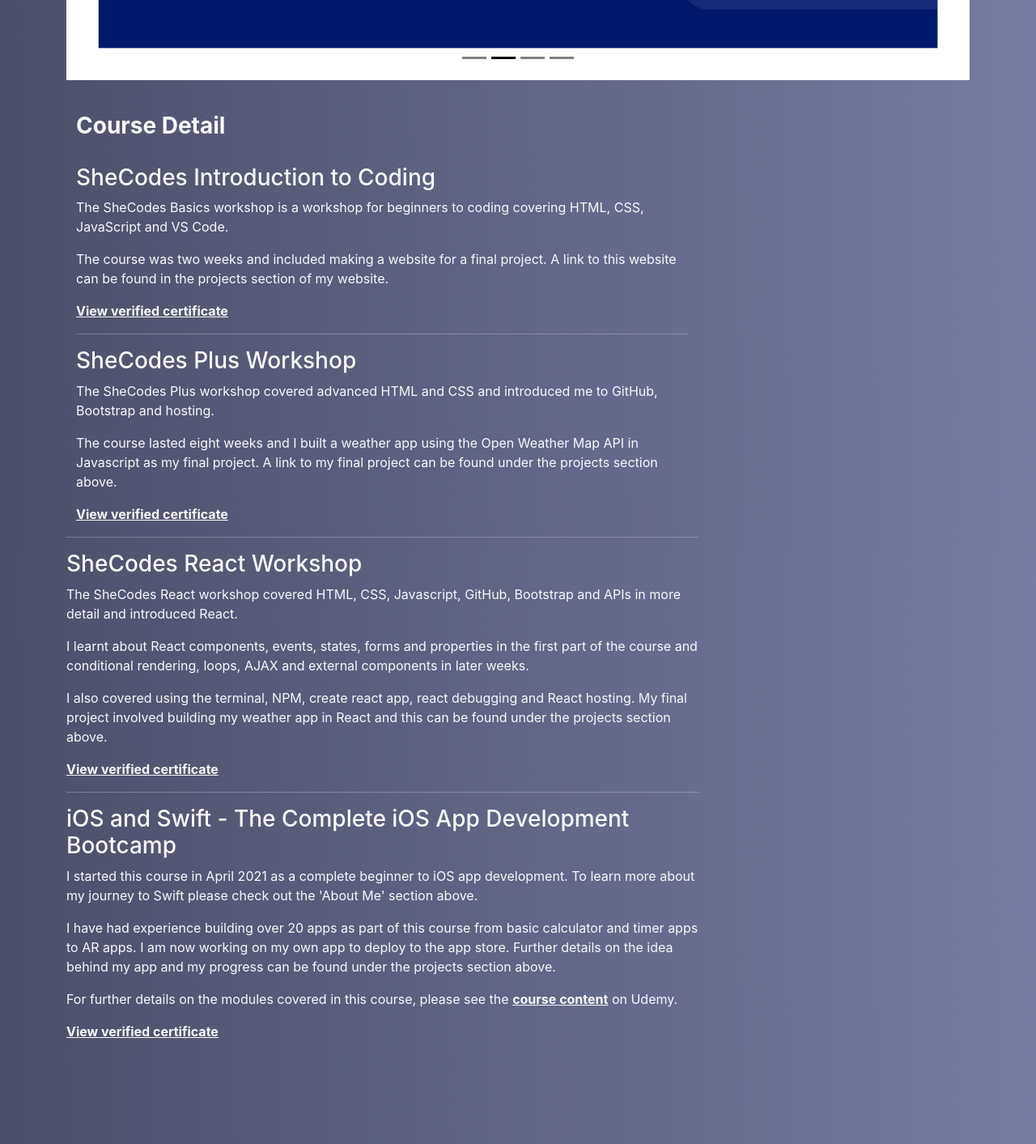
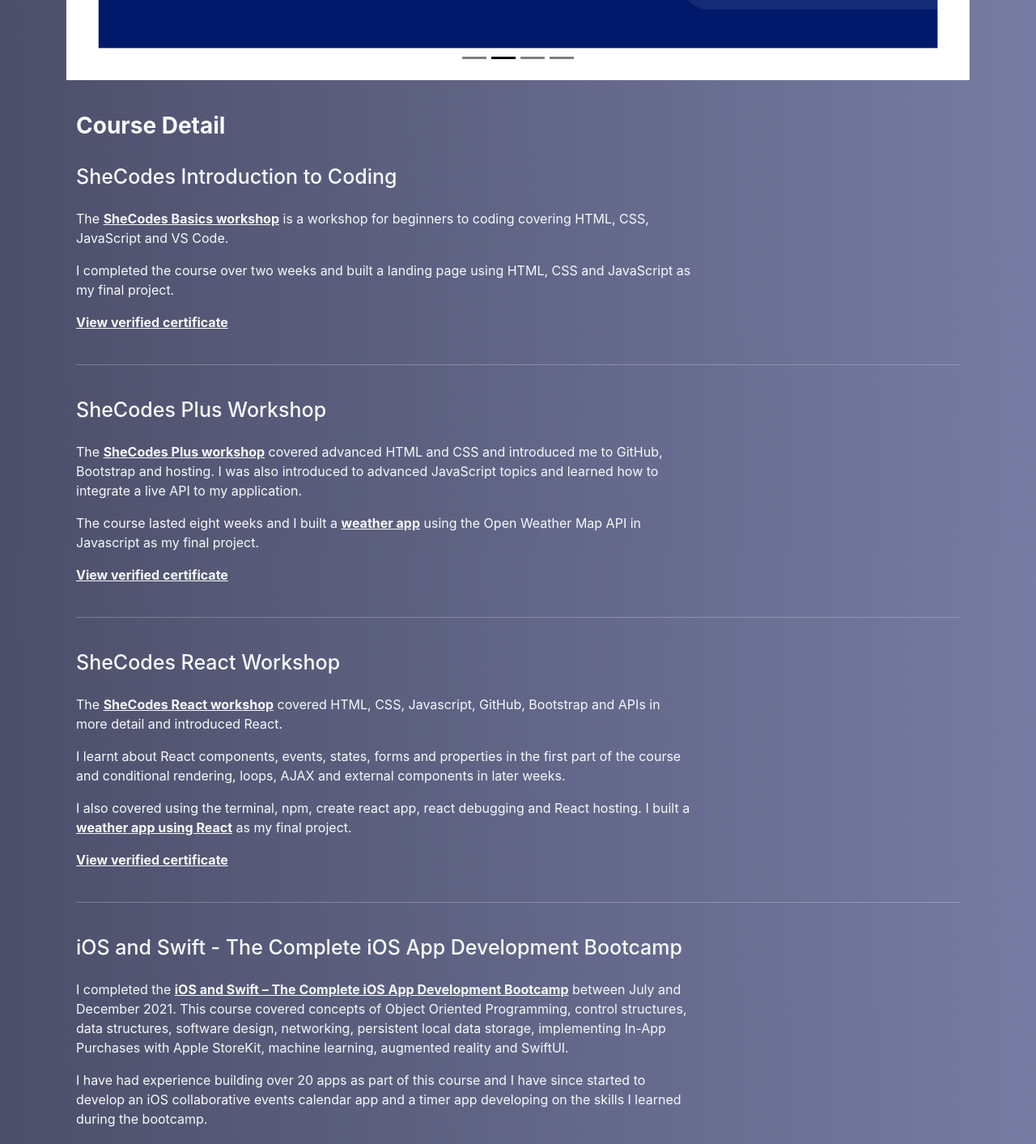
Before and after one commit to lucyjdev/portfolio-website, a React (Create React App) app: page /certificates in a window 1280 px wide. Shown: the part 920-2333 px from the top of the page at 81% size. Built offline with nearby package versions, Linux system fonts and the light colour scheme.

Commit message:
Remove unused code and amend wording for 'Certificates'

```diff
--- a/src/Certificates.tsx
+++ b/src/Certificates.tsx
@@ -10,42 +10,49 @@
       <Navigation />
       <h1 className="title">Certificates</h1>
       <Slider />
-      <div className="info-para">
       <div className="container-fluid">
         <h3 className="project-title">Course Detail</h3>
-          <div className="row" id="certificate-rows">
-            <div className="col">
-              <h3>SheCodes Introduction to Coding</h3>
-              <p>
-                The SheCodes Basics workshop is a workshop for beginners to
-                coding covering HTML, CSS, JavaScript and VS Code.
+        <h3 className="certificate-heading">SheCodes Introduction to Coding</h3>
+        <p className="certificate-para">
+          The{" "}
+          <a className="link" href="https://www.shecodes.io/workshop">
+            SheCodes Basics workshop
+          </a>{" "}
+          is a workshop for beginners to coding covering HTML, CSS, JavaScript
+          and VS Code.
         </p>
-              <p>
-                The course was two weeks and included making a website for a
-                final project. A link to this website can be found in the
-                projects section of my website.
+        <p className="certificate-para">
+          I completed the course over two weeks and built a landing page using
+          HTML, CSS and JavaScript as my final project.
         </p>
+        <p className="certificate-para">
           <a
             className="link"
             href="https://www.shecodes.io/certificates/40f353a498faeb8fc59832e6d2e752d6"
           >
             View verified certificate
           </a>
-            </div>
-          </div>
-          <hr />
-          <div className="row" id="certificate-rows">
-            <div className="col">
-              <h3>SheCodes Plus Workshop</h3>
-              <p>
-                The SheCodes Plus workshop covered advanced HTML and CSS and
-                introduced me to GitHub, Bootstrap and hosting.
         </p>
-              <p>
-                The course lasted eight weeks and I built a weather app using
-                the Open Weather Map API in Javascript as my final project. A
-                link to my final project can be found under the projects section
-                above.
+        <hr className="divider" />
+        <h3 className="certificate-heading">SheCodes Plus Workshop</h3>
+        <p className="certificate-para">
+          The{" "}
+          <a className="link" href="https://www.shecodes.io/plus">
+            SheCodes Plus workshop
+          </a>{" "}
+          covered advanced HTML and CSS and introduced me to GitHub, Bootstrap
+          and hosting. I was also introduced to advanced JavaScript topics and
+          learned how to integrate a live API to my application.
+        </p>
+        <p className="certificate-para">
+          The course lasted eight weeks and I built a{" "}
+          <a
+            className="link"
+            href="https://github.com/lucyj204/weather-app-project"
+          >
+            weather app
+          </a>{" "}
+          using the Open Weather Map API in Javascript as my final project.
         </p>
         <a
           className="link"
@@ -53,27 +60,31 @@
         >
           View verified certificate
         </a>
-            </div>
-          </div>
-        </div>
-        <hr />
-        <div className="row" id="certificate-rows">
-          <div className="col">
-            <h3>SheCodes React Workshop</h3>
-            <p>
-              The SheCodes React workshop covered HTML, CSS, Javascript, GitHub,
-              Bootstrap and APIs in more detail and introduced React.
+        <hr className="divider" />
+        <h3 className="certificate-heading">SheCodes React Workshop</h3>
+        <p className="certificate-para">
+          The{" "}
+          <a className="link" href="https://www.shecodes.io/react">
+            SheCodes React workshop
+          </a>{" "}
+          covered HTML, CSS, Javascript, GitHub, Bootstrap and APIs in more
+          detail and introduced React.
         </p>
-            <p>
-              I learnt about React components, events, states, forms and
-              properties in the first part of the course and conditional
-              rendering, loops, AJAX and external components in later weeks.
+        <p className="certificate-para">
+          I learnt about React components, events, states, forms and properties
+          in the first part of the course and conditional rendering, loops, AJAX
+          and external components in later weeks.
         </p>
-            <p>
-              I also covered using the terminal, NPM, create react app, react
-              debugging and React hosting. My final project involved building my
-              weather app in React and this can be found under the projects
-              section above.
+        <p className="certificate-para">
+          I also covered using the terminal, npm, create react app, react
+          debugging and React hosting. I built a{" "}
+          <a
+            className="link"
+            href="https://github.com/lucyj204/react-weather-app"
+          >
+            weather app using React
+          </a>{" "}
+          as my final project.
         </p>
         <a
           className="link"
@@ -81,35 +92,30 @@
         >
           View verified certificate
         </a>
-          </div>
-        </div>
-        <hr />
-        <div className="row" id="certificate-rows">
-          <div className="col">
-            <h3>iOS and Swift - The Complete iOS App Development Bootcamp</h3>
-            <p>
-              I started this course in April 2021 as a complete beginner to iOS
-              app development. To learn more about my journey to Swift please
-              check out the 'About Me' section above.
-            </p>
-            <p>
-              {" "}
-              I have had experience building over 20 apps as part of this course
-              from basic calculator and timer apps to AR apps. I am now working
-              on my own app to deploy to the app store. Further details on the
-              idea behind my app and my progress can be found under the projects
-              section above.
-            </p>
-            <p>
-              For further details on the modules covered in this course, please
-              see the{" "}
+        <hr className="divider" />
+        <h3 className="certificate-heading">
+          iOS and Swift - The Complete iOS App Development Bootcamp
+        </h3>
+        <p className="certificate-para">
+          I completed the{" "}
           <a
             className="link"
             href="https://www.udemy.com/course/ios-13-app-development-bootcamp/"
           >
-                course content
+            iOS and Swift – The Complete iOS App Development Bootcamp
           </a>{" "}
-              on Udemy.
+          between July and December 2021. This course
+          covered concepts of Object Oriented Programming, control structures,
+          data structures, software design, networking, persistent local data
+          storage, implementing In-App Purchases with Apple StoreKit, machine
+          learning, augmented reality and SwiftUI.
+        </p>
+        <p className="certificate-para">
+          {" "}
+          I have had experience building over 20 apps as part of this course and
+          I have since started to develop an iOS collaborative events calendar
+          app and a timer app developing on the skills I learned during the
+          bootcamp.
         </p>
         <a
           className="link"
@@ -118,9 +124,7 @@
           View verified certificate
         </a>
       </div>
-        </div>
-      </div>
-      <Footer/>
+      <Footer />
     </div>
   );
 }
```
Lines whose indentation alone changed are shown as unchanged.
